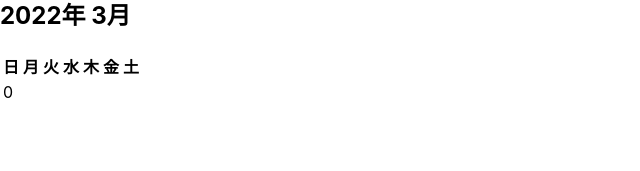
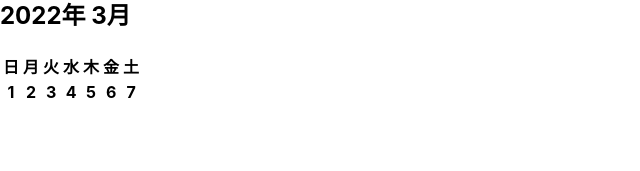
Before and after one commit to cokemaniaIIDX/Zenon, a React (Create React App) app in the folder front/: page / in a window 1280 px wide. Shown: the part 118-289 px from the top of the page, without its empty margins (0-640 px from the left). Built offline with nearby package versions, Linux system fonts and the light colour scheme.

Commit message:
コンポーネント分割

```diff
--- a/front/src/Calendar.tsx
+++ b/front/src/Calendar.tsx
@@ -5,6 +5,7 @@ import React from "react";
 const Calendar: React.VFC = () => {
 
   const week: string[] = ["日", "月", "火", "水", "木", "金", "土"]
+  const days: string[] = ["1", "2", "3", "4", "5", "6", "7"]
   const date = new Date();
   const dayOfWeek = date.getDay();
   const year = date.getFullYear();
@@ -23,10 +24,10 @@ const Calendar: React.VFC = () => {
         <h2>{year}年 {month}月</h2>
         <table>
           <thead>
-            <ListWeek week={week} />
+            <ListContents list={week} />
           </thead>
           <tbody>
-            <ListDays dayOfWeek={dayOfWeek} />
+            <ListContents list={days} />
           </tbody>
         </table>
       </div>
@@ -34,37 +35,39 @@ const Calendar: React.VFC = () => {
   )
 }
 
-// 曜日ヘッダを表示するコンポーネント
+// 曜日リスト内の要素数分、中身を表示するコンポーネント
 
-type ListWeekProps = {
-  week: string[];
+type ListContentsProps = {
+  // 曜日リストの型宣言
+  list: string[];
 }
 
-const ListWeek: React.VFC<ListWeekProps> = (props) => {
+const ListContents: React.VFC<ListContentsProps> = (props) => {
 
-  const weekList = props.week
+  const weekList = props.list
+
+  return (
+    <DisplayContents list={weekList} />
+  )
+}
+
+// カレンダーの中身を表示するコンポーネント
+
+type DisplayContentsProps = {
+  list: string[];
+}
+
+const DisplayContents: React.VFC<DisplayContentsProps> = (props) => {
+
+  const week = props.list
 
   return (
     <tr>
-      {weekList.map((item, key) =>
+      {week.map((item, key) =>
         <th key={key}>{item}</th>
       )}
     </tr>
   )
 }
 
-// カレンダーの中身(数字)を表示するコンポーネント
-
-type ListDaysProps = {
-  dayOfWeek: number;
-}
-
-const ListDays: React.VFC<ListDaysProps> = (props) => {
-  return (
-    <tr>
-      <td>{props.dayOfWeek}</td>
-    </tr>
-  )
-}
-
 export default Calendar;
```
Also changed, not shown: 1 other file (tests, documents, lock files or other folders).
